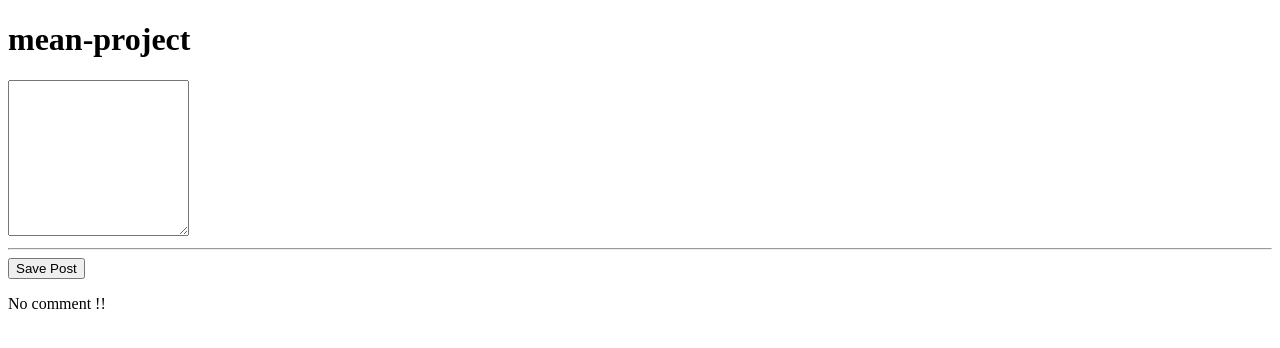
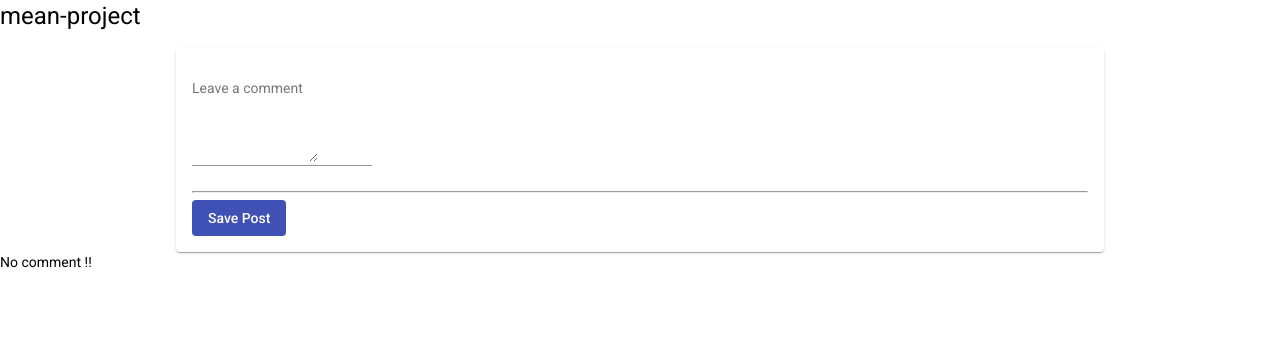
Before and after one commit to hamza-webdev/angular-crud, an Angular app: page / in a window 1280 px wide. Shown: the top 348 px of the page. Built offline with nearby package versions, Linux system fonts and the light colour scheme.

Commit message:
adding material bootstrap

```diff
--- a/angular.json
+++ b/angular.json
@@ -24,6 +24,7 @@
               "src/assets"
             ],
             "styles": [
+              "./node_modules/@angular/material/prebuilt-themes/indigo-pink.css",
               "src/styles.css"
             ],
             "scripts": []
@@ -88,6 +89,7 @@
               "src/assets"
             ],
             "styles": [
+              "./node_modules/@angular/material/prebuilt-themes/indigo-pink.css",
               "src/styles.css"
             ],
             "scripts": []
--- a/package.json
+++ b/package.json
@@ -12,10 +12,12 @@
   "private": true,
   "dependencies": {
     "@angular/animations": "~9.1.4",
+    "@angular/cdk": "^9.2.3",
     "@angular/common": "~9.1.4",
     "@angular/compiler": "~9.1.4",
     "@angular/core": "~9.1.4",
     "@angular/forms": "~9.1.4",
+    "@angular/material": "^9.2.3",
     "@angular/platform-browser": "~9.1.4",
     "@angular/platform-browser-dynamic": "~9.1.4",
     "@angular/router": "~9.1.4",
--- a/src/app/posts/post-create/post-create.component.css
+++ b/src/app/posts/post-create/post-create.component.css
@@ -0,0 +1,8 @@
+
+mat-card{
+  width: 70%;
+  margin: auto;
+}
+textarea{
+  width: 70%;
+}
--- a/src/app/posts/post-create/post-create.component.html
+++ b/src/app/posts/post-create/post-create.component.html
@@ -1,4 +1,10 @@
-<textarea rows="10" [(ngModel)]="entredValue" ></textarea>
+<mat-card>
+<mat-form-field class="example-full-width">
+  <mat-label>Leave a comment</mat-label>
+  <textarea matInput rows="5" [(ngModel)]="entredValue" ></textarea>
+</mat-form-field>
+
 <hr>
-<button (click)="onAddPost()" >Save Post</button>
-<p>{{newPost}}</p>
+<button (click)="onAddPost()" mat-flat-button color="primary" >Save Post</button>
+</mat-card>
+  <p>{{newPost}}</p>
--- a/src/index.html
+++ b/src/index.html
@@ -6,8 +6,10 @@
   <base href="/">
   <meta name="viewport" content="width=device-width, initial-scale=1">
   <link rel="icon" type="image/x-icon" href="favicon.ico">
+  <link href="https://fonts.googleapis.com/css?family=Roboto:300,400,500&display=swap" rel="stylesheet">
+  <link href="https://fonts.googleapis.com/icon?family=Material+Icons" rel="stylesheet">
 </head>
-<body>
+<body class="mat-typography">
   <app-root></app-root>
 </body>
 </html>
--- a/src/styles.css
+++ b/src/styles.css
@@ -1 +1,4 @@
 /* You can add global styles to this file, and also import other style files */
+
+html, body { height: 100%; }
+body { margin: 0; font-family: Roboto, "Helvetica Neue", sans-serif; }
```
Also changed, not shown: src/app/app.module.ts (+11 -1 lines), 1 other file (tests, documents, lock files or other folders).
